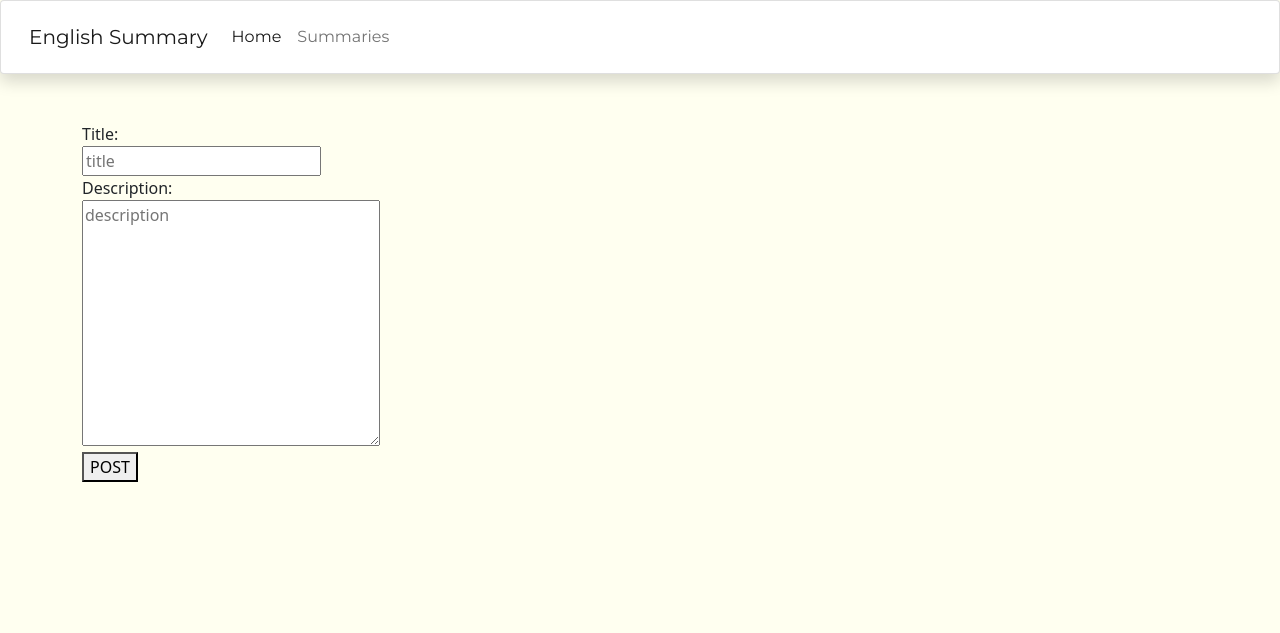
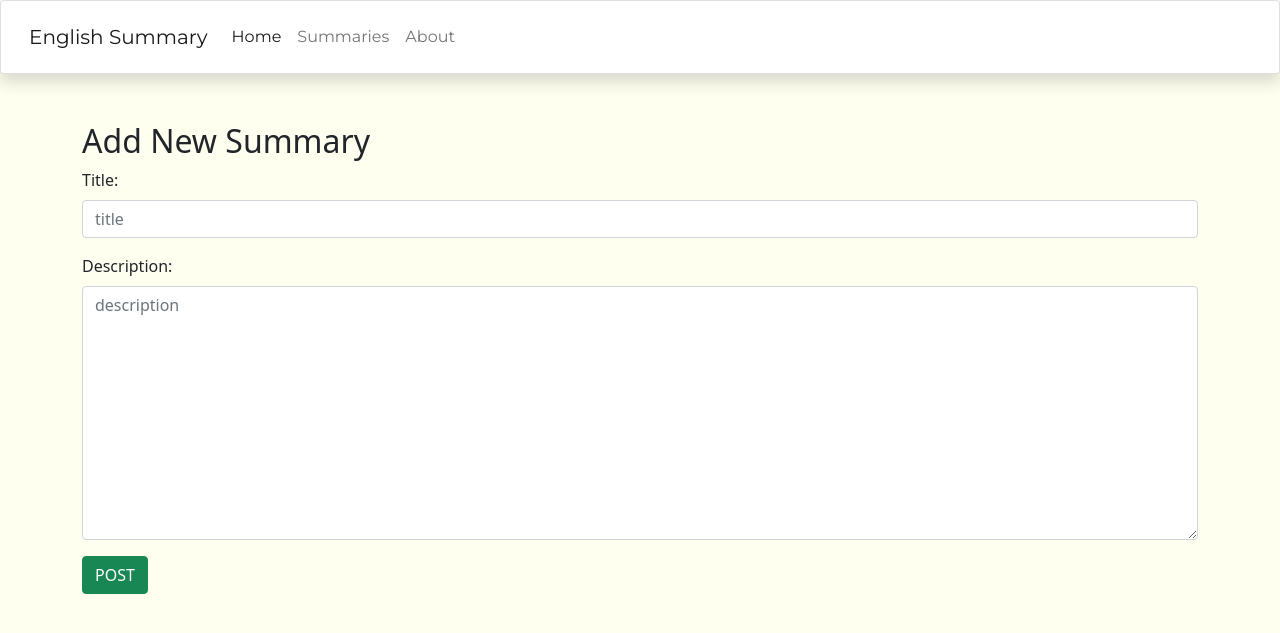
Before and after one commit to pkkrsingh877/misssummary, a Node server app: page /admin/new in a window 1280 px wide. Shown: the top 633 px of the page. Run offline with Node 20, Linux system fonts and the light colour scheme; some libraries are stand-ins or nearby versions.

Commit message:
updating the website to look bit better

```diff
--- a/package.json
+++ b/package.json
@@ -10,6 +10,7 @@
   "author": "Prabhat Kumar",
   "license": "ISC",
   "dependencies": {
+    "dotenv": "^10.0.0",
     "ejs": "^3.1.6",
     "ejs-mate": "^3.0.0",
     "express": "^4.17.1",
--- a/server.js
+++ b/server.js
@@ -6,9 +6,10 @@ const port = process.env.PORT || 3000;
 const methodOverride = require('method-override')
 const morgan = require('morgan');
 const ejsMate = require('ejs-mate');
+require('dotenv').config();
 
 //setting up mongodb
-mongoose.connect('mongodb://localhost:27017/english',
+mongoose.connect(process.env.MONGO_URI,
   {
     useNewUrlParser: true,
     useUnifiedTopology: true
--- a/views/about.ejs
+++ b/views/about.ejs
@@ -1,7 +1,7 @@
 <% layout('/layouts/boilerplate') %>
 
 <section class="card shadow p-3 mb-3 bg-body rounded">
-<p class="h1">Rapidbuzz Returns</p>
+<p class="h1"><a href="https://github.com/pkkrsingh877" target="_blank">Rapidbuzz Returns</a></p>
 <p class="text-muted">YouTuber, Blogger • Aurangabad, Bihar</p>
 <p>
 Learning Web Development & Web Design. I am also a YouTuber and Blogger. I create content about Web design & development and programming.</p> <p>
--- a/views/admin/list.ejs
+++ b/views/admin/list.ejs
@@ -1,6 +1,6 @@
 <% layout('/layouts/boilerplate') %>
     <h1>
-        <a href="/admin">Back to admin portal</a>
+        <a href="/admin">Back</a>
     </h1>
     <% for(let i = 0; i < data.length; i++){ %>
         <section>
@@ -8,7 +8,7 @@
                 <%= data[i].title %>
             </h2>
             <a href="/admin/list/edit/<%= data[i].id %>" class="btn btn-info button">Edit</a>
-            <form action="/admin/list/<%= data[i].id %>?_method=DELETE" method="POST">
+            <form class = "d-inline" action="/admin/list/<%= data[i].id %>?_method=DELETE" method="POST">
             <button class="btn btn-danger button">DELETE</button>
             </form>
         </section>
--- a/views/admin/new.ejs
+++ b/views/admin/new.ejs
@@ -1,14 +1,17 @@
 <% layout('/layouts/boilerplate') %>
+    <h2>Add New Summary</h2>
     <form action="/admin" method="post">
-        <div>
-            <label for="title"></label>Title: <br>
+        <div class="mb-3">
+            <label for="title" class="form-label">
+            Title:
+            </label> <br>
             <input type="text" name="title"
-            id="title" placeholder="title">
+            id="title" placeholder="title" class="form-control">
         </div>
-        <div>
-            <label for="description"></label>Description: <br>
+        <div class="mb-3">
+            <label for="description" class="form-label">Description: </label><br>
             <textarea id ="description" placeholder="description"
-            name="description" id="" cols="30" rows="10"></textarea>
+            name="description" id="" cols="30" rows="10" class="form-control"></textarea>
         </div>
-        <button>POST</button>
+        <button class="btn btn-success">POST</button>
     </form>
--- a/views/partials/navbar.ejs
+++ b/views/partials/navbar.ejs
@@ -13,6 +13,9 @@
                 <li class="nav-item">
                     <a class="nav-link" href="/summary">Summaries</a>
                 </li>
+                <li class="nav-item">
+                    <a class="nav-link" href="/about">About</a>
+                </li>
             </ul>
         </div>
     </div>
```
Also changed, not shown: views/admin/edit.ejs (+7 -7 lines), 1 other file.
